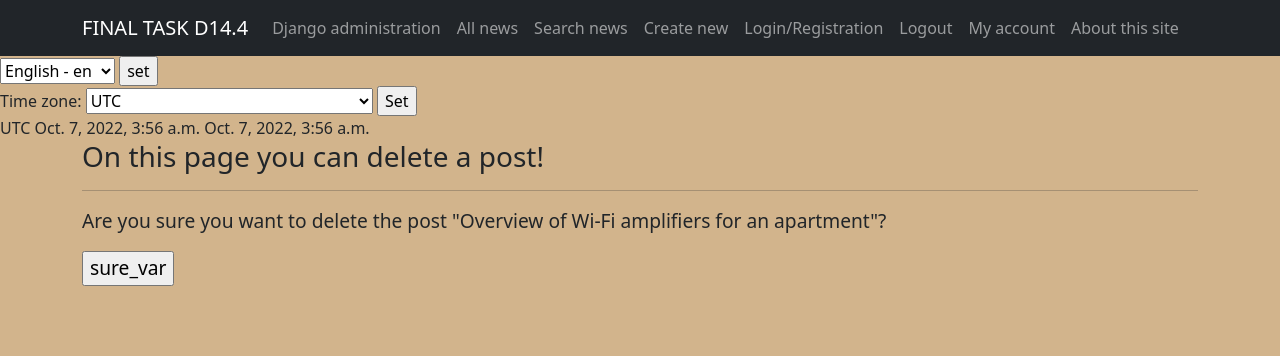
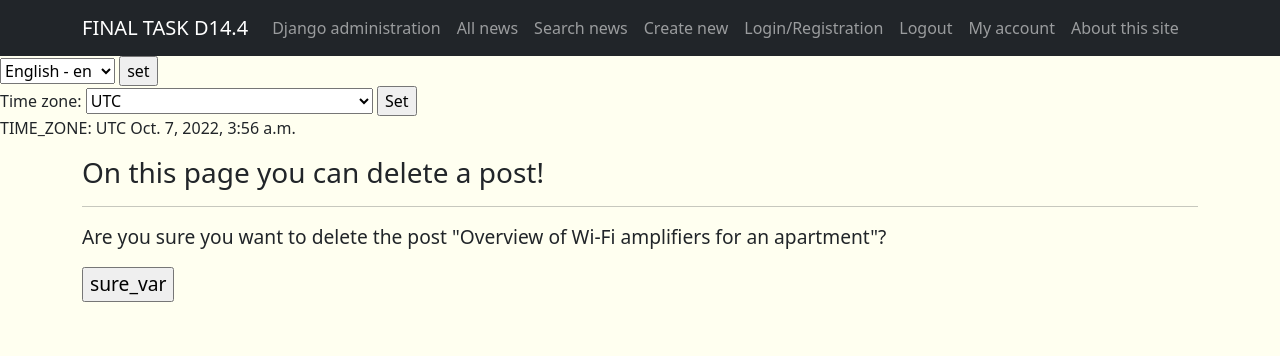
Before and after one commit to Kiromoto/NewsPaperLinux, a Django app: page /news/4/delete/ in a window 1280 px wide. Shown: the top 356 px of the page. Run offline with Django 4.2, Linux system fonts and the light colour scheme; a user stored in the database is signed in; data comes from the database, SQL or seed files in the repository; both versions use the stored data as it was after the commit; parts of the project's set-up code (start-up, migrations or seed data) failed here and were passed over; some libraries are stand-ins or nearby versions.

Commit message:
NewsPaper: add func set timezone

```diff
--- a/NewsPaper/news/context_processors.py
+++ b/NewsPaper/news/context_processors.py
@@ -13,12 +13,15 @@ from .models import Category, Post
 
 
 def navigate_context(request):
-    current_time = timezone.datetime.now().astimezone()  # + timezone.timedelta(hours=3)
-    print(f'Текущее время текущей таймзоны из context_processors.py: {current_time}')
+    current_time = timezone.datetime.now().astimezone() #+ timezone.timedelta(hours=3)
+    # print(f'Текущее время текущей таймзоны из context_processors.py: {current_time}')
+    c_t_h = (timezone.datetime.now().astimezone() + timezone.timedelta(hours=3)).hour
+    # print(f'HOUR: {c_t_h}')
     news = Post.objects.all()
 
     context = {
         'current_time': current_time,
+        'c_t_h': c_t_h,
         'timezones': pytz.common_timezones,
         'news': news,
     }
--- a/NewsPaper/news/views.py
+++ b/NewsPaper/news/views.py
@@ -22,22 +22,6 @@ import logging
 
 logger = logging.getLogger(__name__)
 
-# class Index(View):
-#     def get(self, request):
-#         current_time = timezone.now()
-#         print(current_time)
-#         print(pytz.common_timezones)
-#
-#         context = {
-#             'current_time': current_time,
-#             'timezones': pytz.common_timezones,
-#         }
-#         return HttpResponse(render(request, 'default.html', context))
-#
-#     def post(self, request):
-#         request.session['django_timezone'] = request.POST['timezone']
-#         return redirect('news/')
-
 
 class PostList(ListView):
     model = Post
@@ -47,12 +31,8 @@ class PostList(ListView):
     paginate_by = 10
 
     def get(self, request):
-        current_time = timezone.now()+timezone.timedelta(hours=3)
-        print(f'Текущее время текущей таймзоны: {current_time}')
-
         news = Post.objects.all()
         context = {
-            # 'current_time': current_time,
             # 'timezones': pytz.common_timezones,
             'news': news,
         }
--- a/NewsPaper/templates/flatpages/default.html
+++ b/NewsPaper/templates/flatpages/default.html
@@ -17,7 +17,7 @@
 
         <!-- Если сейчас больше чем 19 или же меньше 7, то выводим тёмную тему, иначе выводим светлую -->
     <style>
-        body {background-color: {% if current_time.hour >= 19 or current_time.hour <= 4 %} Tan {% else %} Ivory {% endif %};}
+        body {background-color: {% if c_t_h >= 21 or c_t_h < 6 %} Tan {% else %} Ivory {% endif %};}
     </style>
 
 </head>
@@ -98,12 +98,8 @@
         </select>
         <input type="submit" value="Set">
     </form>
-    {{ TIME_ZONE }} {{ current_time|timezone:TIME_ZONE }} <!-- Отображаем время в выбранном часовом поясе  -->
 
-    {{ current_time }} <!-- Отображаем время в выбранном часовом поясе  -->
-<!--<p>{{current_time|timezone:TIME_ZONE}}:{{current_time.second|timezone:TIME_ZONE}}</p>-->
-
-<!--&lt;!&ndash;<h2> {{ news.1.post_text }}</h2>&ndash;&gt; Это передано из context_processors.py-->
+<p>TIME_ZONE: {{ TIME_ZONE }} {{ current_time|timezone:TIME_ZONE }} </p> <!-- Отображаем время в выбранном часовом поясе  -->
 
 <!-- Page content-->
 <div class="container">
```
Also changed, not shown: NewsPaper/NewsPaper/settings.py (+7 -0 lines), NewsPaper/db.sqlite3, 13 other files.
